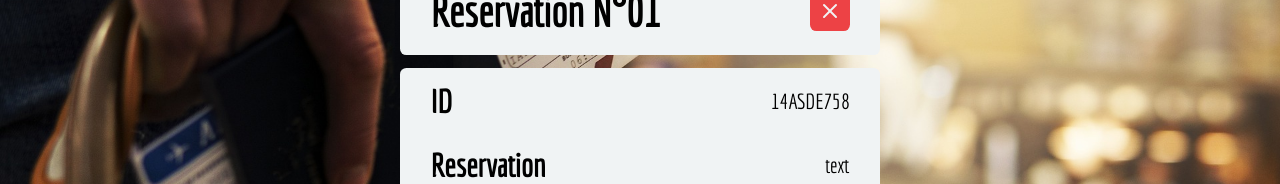
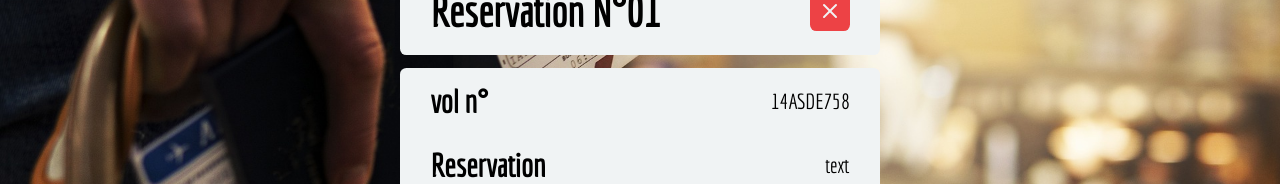
Before and after one commit to MyriamOL/projet-compagnie-aerienne, a React (Create React App) app: page /billets-voles in a window 1280 px wide. Shown: the part 381-565 px from the top of the page. Built offline with nearby package versions, Linux system fonts and the light colour scheme.

Commit message:
changement clé

```diff
--- a/src/views/Accueil.js
+++ b/src/views/Accueil.js
@@ -51,8 +51,7 @@ export default function Accueil() {
 
   /* fetch aeroports */
   const [airports, setAirports] = useState([]);
-  const access_key = "088b0164a08d9fc6bb96cd4845ba8ce4";
-
+  const access_key = "490709dfdb75e660a6932ae96687959a";
 
   const url = `http://api.aviationstack.com/v1/airports?access_key=${access_key}`;
 
--- a/src/views/BilletsVoles.js
+++ b/src/views/BilletsVoles.js
@@ -27,7 +27,7 @@ function BilletsVoles() {
         </div>
         <div className="info">
           <div className="id">
-            <h2>ID</h2>
+            <h2>vol n°</h2>
             <p>14ASDE758</p>
           </div>
           <div className="reservation">
--- a/src/views/ListeResultats.js
+++ b/src/views/ListeResultats.js
@@ -16,7 +16,7 @@ export default function ListeResultats() {
 
   /* fetch vols */
   const [vols, setVols] = useState([]);
-  const access_key = "088b0164a08d9fc6bb96cd4845ba8ce4";
+  const access_key = "490709dfdb75e660a6932ae96687959a";
   const dep_iata = search.iataDep;
   const arr_iata = search.iataArr;
   /* const flight_date = search.jourDep; */
```
